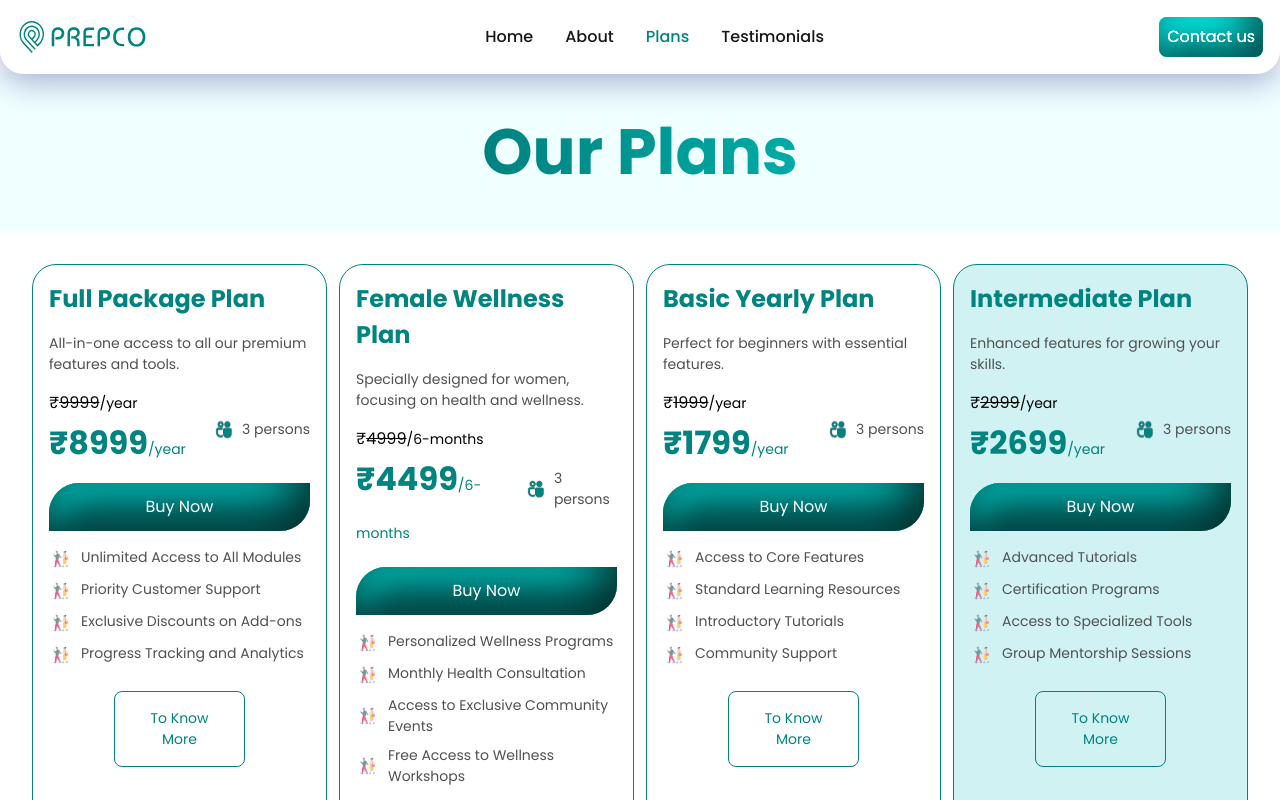
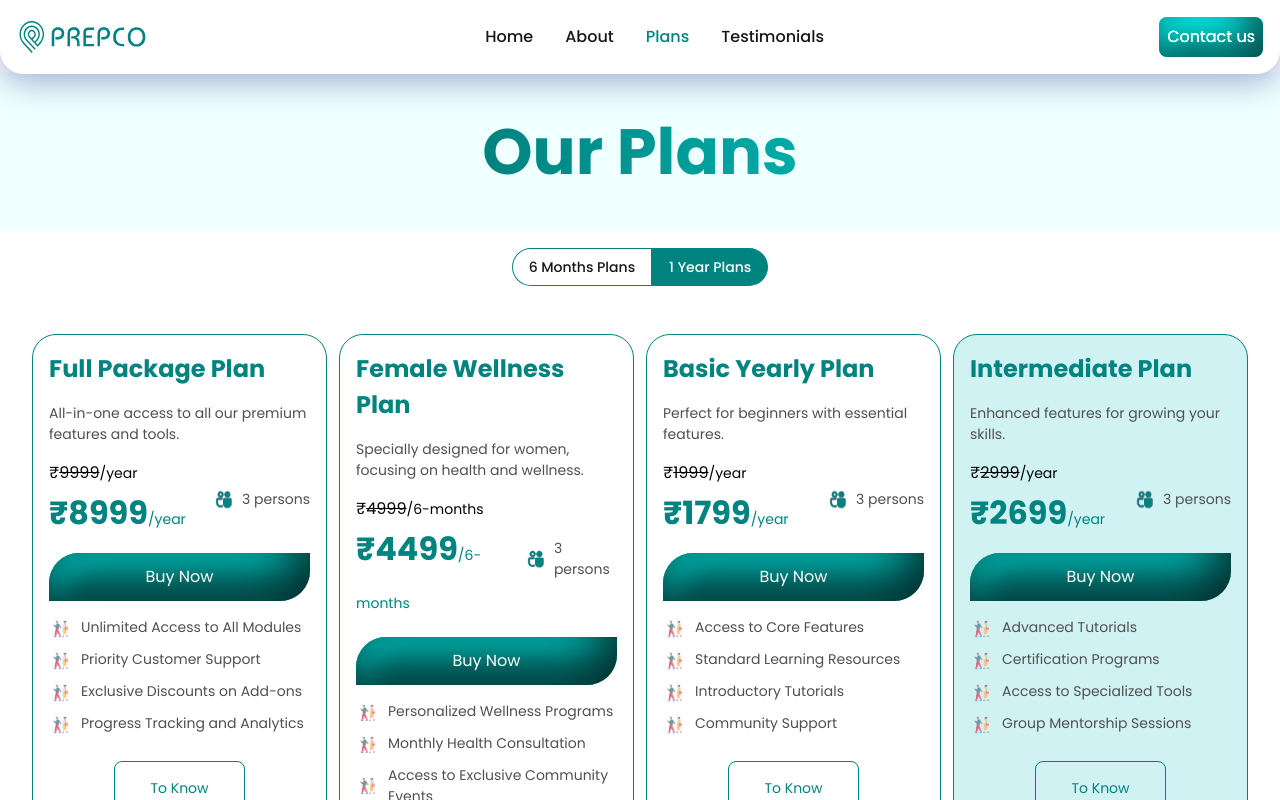
Before and after one commit to Prepco-creator/PREPCO, a Next.js app: page /plans in a window 1280 px wide. Shown: the top 800 px of the page. Built offline with nearby package versions, Linux system fonts and the light colour scheme.

Commit message:
Filteration added to the grid

```diff
--- /dev/null
+++ b/src/components/plans/FilterPlans.tsx
@@ -0,0 +1,39 @@
+import React, { useState } from 'react';
+
+interface FilterPlansProps {
+    onFilterChange: (duration: number) => void;
+}
+
+const FilterPlans: React.FC<FilterPlansProps> = ({ onFilterChange }) => {
+    const [selectedDuration, setSelectedDuration] = useState(12); // Default: 1 Year Plan
+
+    const handleSelect = (duration: number) => {
+        setSelectedDuration(duration);
+        onFilterChange(duration);
+    };
+
+    return (
+        <div className="flex items-center justify-center py-4 ">
+            <button
+                className={`px-4 py-2 rounded-lg font-medium text-sm rounded-l-full border-[1px] border-solid border-primary ${selectedDuration === 6
+                        ? 'bg-primary text-white'
+                        : 'bg-gray-200 text-gray-700'
+                    } transition duration-300`}
+                onClick={() => handleSelect(6)}
+            >
+                6 Months Plans
+            </button>
+            <button
+                className={`px-4 py-2 rounded-lg font-medium text-sm rounded-r-full border-[1px] border-solid border-primary ${selectedDuration === 12
+                        ? 'bg-primary text-white'
+                        : 'bg-gray-200 text-gray-700'
+                    } transition duration-300`}
+                onClick={() => handleSelect(12)}
+            >
+                1 Year Plans
+            </button>
+        </div>
+    );
+};
+
+export default FilterPlans;
--- a/src/components/plans/Plans.tsx
+++ b/src/components/plans/Plans.tsx
@@ -1,15 +1,26 @@
-import React from 'react'
-import Banner from '../comman/Banner'
-import PlanCardGrid from './PlanCardGrid'
-import mockData from '@/data/plans'
+'use client'
+
+import React, { useState } from 'react';
+import Banner from '../comman/Banner';
+import PlanCardGrid from './PlanCardGrid';
+import mockData from '@/data/plans';
+import FilterPlans from './FilterPlans';
 
 const Plans = () => {
+  const [filteredPlans, setFilteredPlans] = useState(mockData);
+
+  const handleFilterChange = (duration: number) => {
+    const newFilteredPlans = mockData.filter(plan => plan.duration === duration);
+    setFilteredPlans(newFilteredPlans);
+  };
+
   return (
     <section>
       <Banner title="Our Plans" />
-      <PlanCardGrid plans={mockData} />
+      <FilterPlans onFilterChange={handleFilterChange} />
+      <PlanCardGrid plans={filteredPlans} />
     </section>
-  )
-}
+  );
+};
 
-export default Plans
+export default Plans;
```
